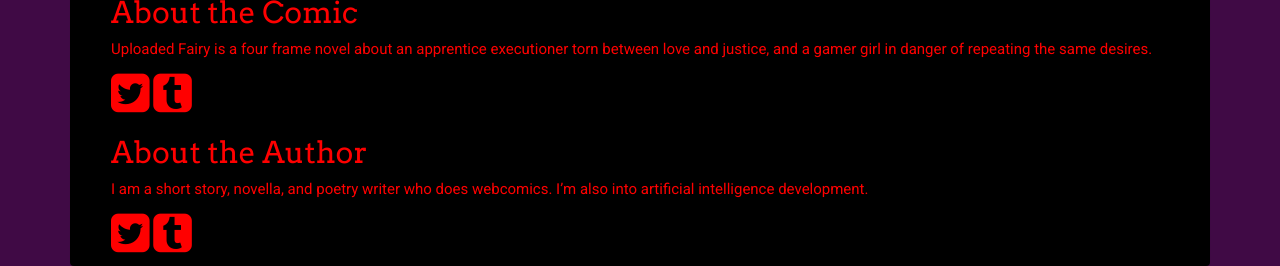
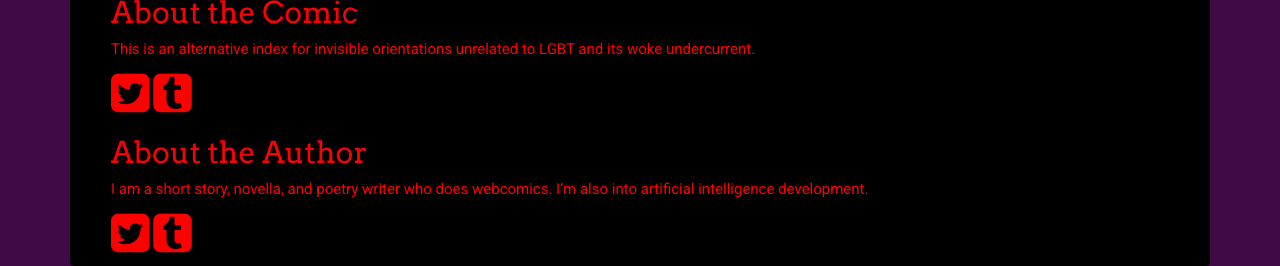
Before and after one commit to LWFlouisa/rsglbtindex, a Jekyll site: the page built from about.md, in a window 1280 px wide, cut to the strip 1174-1440 px from the top of the page. Built offline with Jekyll 4.4.1, drawn with Linux system fonts in a browser that asks for light colours; nearby versions of some CDN libraries.

Commit message:
Update about.md

```diff
--- a/about.md
+++ b/about.md
@@ -7,7 +7,7 @@ permalink: /about
 
 # About the Comic
 
-Uploaded Fairy is a four frame novel about an apprentice executioner torn between love and justice, and a gamer girl in danger of repeating the same desires.
+This is an alternative index for invisible orientations unrelated to LGBT and its woke undercurrent.
 
 {% include socialmedia.html %}
 
```
